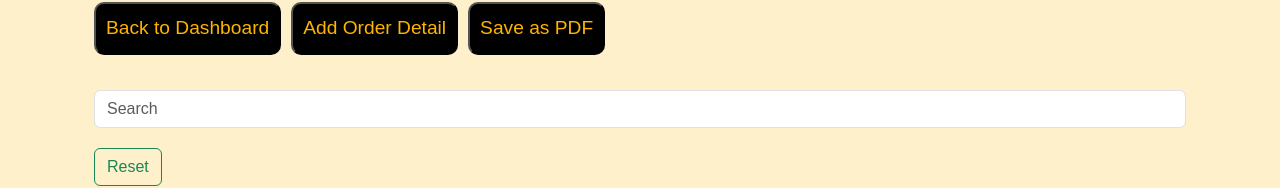
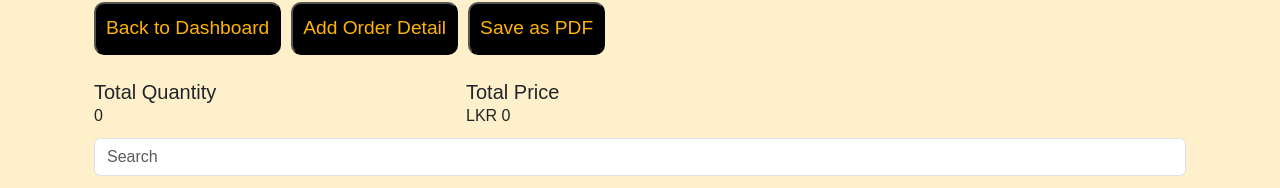
Before and after one commit to SLIITITP/WD_ITP_B01_G01, a React (Create React App) app in the folder Project/client/: page /OrderList in a window 1280 px wide. Shown: the part 157-345 px from the top of the page. Built offline with nearby package versions, Linux system fonts and the light colour scheme; no server answers.

Commit message:
edit order.js files

```diff
--- a/Project/client/src/components/AddOrder.js
+++ b/Project/client/src/components/AddOrder.js
@@ -84,7 +84,8 @@ export default class AddOrder extends Component {
             <div className='container'>
                 <a href="/adminDashboard"><button className='backBtn'>Back to Dashboard</button></a>
                 <a href="/OrderList"><button className='backBtn'>Order List</button></a>
-                <form className="create">
+
+                <form className="create" onSubmit={this.onSubmit}>
                     <h3>Add New Order</h3>
 
                     <label>Supplier Company Name: </label>
@@ -94,21 +95,21 @@ export default class AddOrder extends Component {
                     <input type="text" name="sname" value={this.state.sname} onChange={this.handleChange} id="formGroupExampleInput" required />
 
                     <label>Date: </label>
-                    <input type="date" name="date" value={this.state.date} onChange={this.handleChange} id="formGroupExampleInput" required />
+                    <input type="date" name="date" value={this.state.date} onChange={this.handleChange} id="formGroupExampleInput" required max={new Date().toISOString().split("T")[0]} />
 
                     <label>Product Name: </label>
                     <input type="text" name="pname" value={this.state.pname} onChange={this.handleChange} id="formGroupExampleInput" required />
 
                     <label>Quantity: </label>
-                    <input type="number" name="quantity" value={this.state.quantity} onChange={this.handleChange} id="formGroupExampleInput" required />
+                    <input type="number" name="quantity" value={this.state.quantity} onChange={this.handleChange} id="formGroupExampleInput" required min={1} />
 
                     <label>Unit Price(LKR): </label>
-                    <input type="number" name="unitprice" value={this.state.unitprice} onChange={this.handleChange} id="formGroupExampleInput" required />
+                    <input type="number" name="unitprice" value={this.state.unitprice} onChange={this.handleChange} id="formGroupExampleInput" required min={0.01} step={0.01} />
 
                     <label>Status: </label>
                     <input type="text" name="status" value={this.state.status} onChange={this.handleChange} id="formGroupExampleInput" required />
 
-                    <center><button className='formBtn' type="submit" onClick={this.onSubmit}>Add Order</button></center>
+                    <center><button className='formBtn' type="submit">Add Order</button></center>
                 </form>
             </div>
         )
--- a/Project/client/src/components/OrderList.js
+++ b/Project/client/src/components/OrderList.js
@@ -109,6 +109,9 @@ class OrderList extends Component {
         const filteredOrder = this.state.order.filter((order) =>
             order.snname.toLowerCase().includes(searchKey.toLowerCase())
         );
+        const totalQuantity = this.state.order.reduce((total, item) => total + item.quantity, 0);
+        const totalPrice = this.state.order.reduce((total, item) => total + item.quantity * item.unitprice, 0);
+
 
         return (
 
@@ -119,6 +122,26 @@ class OrderList extends Component {
                         <a href="/adminDashboard"><button className='backBtn'>Back to Dashboard</button></a>
                         <a href="/AddOrder"><button className='backBtn'>Add Order Detail</button></a>
                         <a href="/PrintPreviewOrder"><button className='backBtn'>Save as PDF</button></a>
+
+                        <div className="row">
+            <div className="col-sm-4">
+              <div className="card1">
+                <div className="card-body1">
+                  <h5 className="card-title">Total Quantity</h5>
+                  <p className="card-text">{totalQuantity}</p>
+                </div>
+              </div>
+            </div>
+            <div className="col-sm-4">
+              <div className="card2">
+              <div className="card-body2">
+                <h5 className="card-title">Total Price</h5>
+                <p className="card-text">LKR {totalPrice}</p>
+              </div>
+            </div>
+            </div>
+            </div>
+
 
 
                         <form className="form-inline my-2 my-lg-9 ml-auto">
--- a/Project/client/src/components/PrintPreviewOrder.js
+++ b/Project/client/src/components/PrintPreviewOrder.js
@@ -130,6 +130,8 @@ class PrintPreviewOrder extends Component {
 
 
     render() {
+        const totalQuantity = this.state.order.reduce((total, item) => total + item.quantity, 0);
+        const totalPrice = this.state.order.reduce((total, item) => total + item.quantity * item.unitprice, 0);
 
 
         return (
@@ -150,6 +152,24 @@ class PrintPreviewOrder extends Component {
                         <p>Email: supreme@gmail.com</p>
 
                     </div>
+                    <div className="row">
+            <div className="col-sm-4">
+              <div className="card1">
+                <div className="card-body1">
+                  <h5 className="card-title">Total Quantity</h5>
+                  <p className="card-text">{totalQuantity}</p>
+                </div>
+              </div>
+            </div>
+            <div className="col-sm-4">
+              <div className="card2">
+              <div className="card-body2">
+                <h5 className="card-title">Total Price</h5>
+                <p className="card-text">LKR {totalPrice}</p>
+              </div>
+            </div>
+            </div>
+            </div>
                     <h3>Order Detail List</h3>
 
                     <div className="table-responsive">
--- a/Project/client/src/components/SupplierMail.js
+++ b/Project/client/src/components/SupplierMail.js
@@ -1,29 +1,29 @@
-import React, { useState } from 'react';
-import axios from 'axios';
+// import React, { useState } from 'react';
+// import axios from 'axios';
 
-function SupplierMail() {
-  const [email, setEmail] = useState({});
+// function SupplierMail() {
+//   const [email, setEmail] = useState({});
 
-  const handleSendMail = () => {
-    axios.post('/sendmail', email)
-      .then(response => console.log(response.data))
-      .catch(error => console.error(error));
-  };
+//   const handleSendMail = () => {
+//     axios.post('/sendmail', email)
+//       .then(response => console.log(response.data))
+//       .catch(error => console.error(error));
+//   };
 
-  return (
-    <div>
-        <br></br>
-        <a href="/adminDashboard"><button className='backBtn'>Back to Dashboard</button></a>
-        <a href="/SupplierList"><button className='backBtn'>Supplier List</button></a>
-        <h3><b>Send Email To Supplier</b></h3>
-      <input type="text" placeholder="Email address" onChange={e => setEmail({ ...email, to: e.target.value })} />
-      <input type="text" placeholder="Subject" onChange={e => setEmail({ ...email, subject: e.target.value })} />
-      <textarea placeholder="Message" onChange={e => setEmail({ ...email, text: e.target.value })}></textarea>
-      <br></br>
-      <br></br>
-      <button onClick={handleSendMail}>Send Mail</button>
-    </div>
-  );
-}
+//   return (
+//     <div>
+//         <br></br>
+//         <a href="/adminDashboard"><button className='backBtn'>Back to Dashboard</button></a>
+//         <a href="/SupplierList"><button className='backBtn'>Supplier List</button></a>
+//         <h3><b>Send Email To Supplier</b></h3>
+//       <input type="text" placeholder="Email address" onChange={e => setEmail({ ...email, to: e.target.value })} />
+//       <input type="text" placeholder="Subject" onChange={e => setEmail({ ...email, subject: e.target.value })} />
+//       <textarea placeholder="Message" onChange={e => setEmail({ ...email, text: e.target.value })}></textarea>
+//       <br></br>
+//       <br></br>
+//       <button onClick={handleSendMail}>Send Mail</button>
+//     </div>
+//   );
+// }
 
-export default SupplierMail;
+// export default SupplierMail;
--- a/Project/package.json
+++ b/Project/package.json
@@ -19,17 +19,20 @@
     "concurrently": "^7.6.0",
     "cors": "^2.8.5",
     "express": "^4.18.2",
+    "install": "^0.13.0",
     "jspdf": "^2.5.1",
     "jspdf-autotable": "^3.5.28",
     "mongoose": "^6.8.4",
     "nodemailer": "^6.9.1",
     "nodemon": "^2.0.20",
+    "npm": "^9.6.6",
     "react": "^18.2.0",
     "react-redux": "^8.0.5",
     "react-router-dom": "^6.10.0",
     "react-scripts": "^5.0.1",
     "react-switch": "^7.0.0",
     "react-to-print": "^2.14.12",
+    "stream-browserify": "^3.0.0",
     "web-vitals": "^3.3.1"
   }
 }
```
Also changed, not shown: 1 other file (tests, documents, lock files or other folders).
